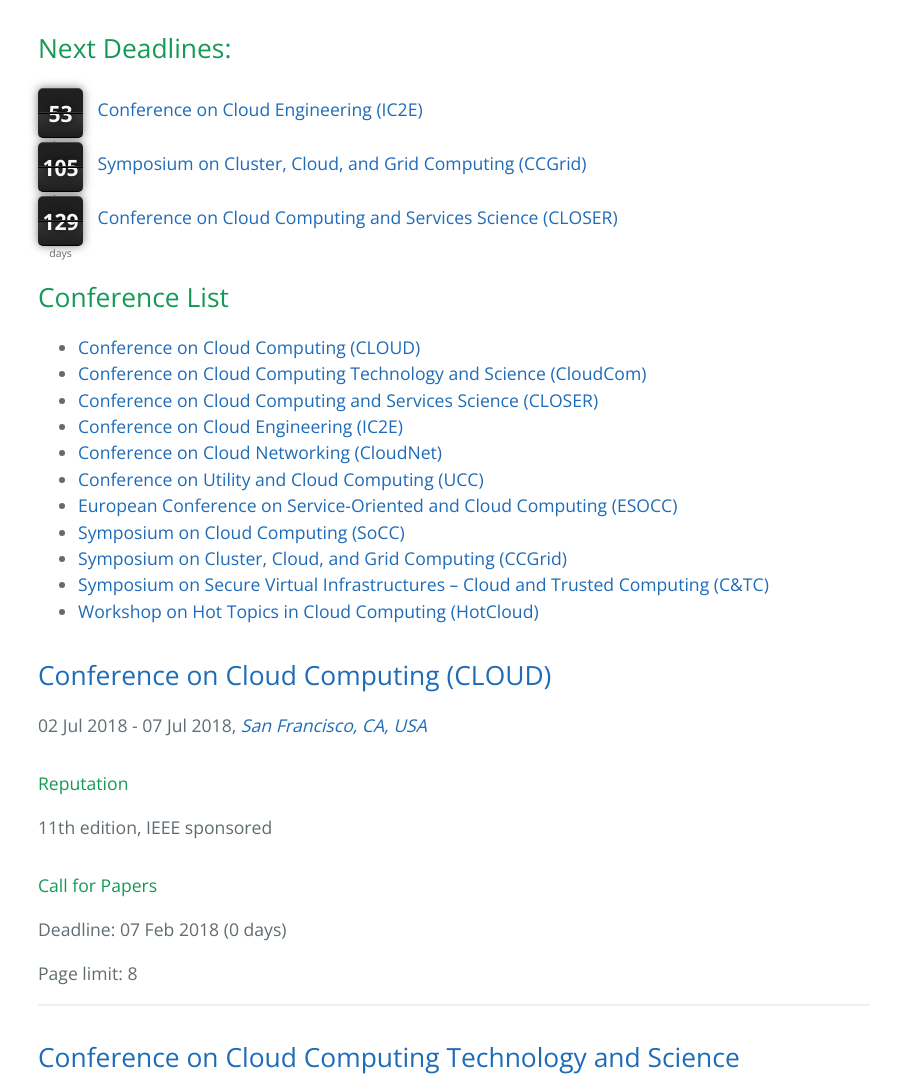
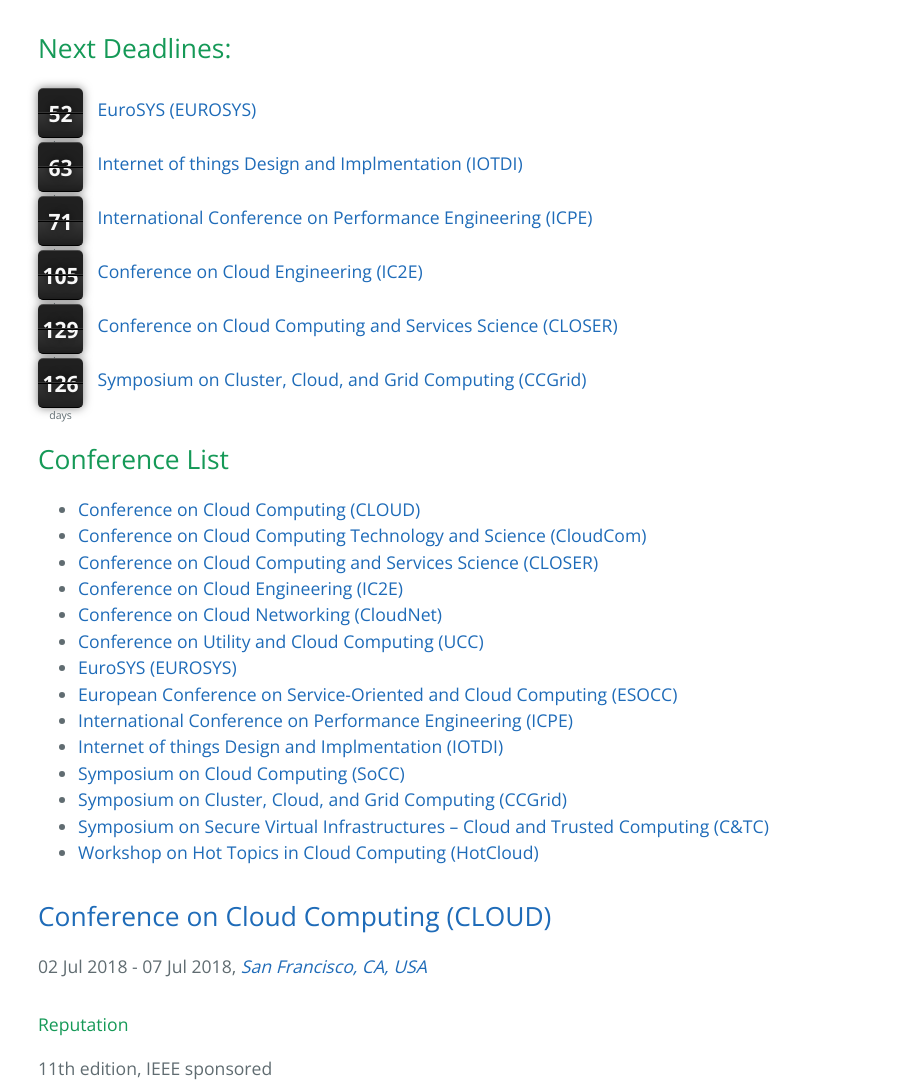
Before and after one commit to stefan-kolb/cloud-conferences, a Jekyll site: the page built from index.html, in a window 1280 px wide and 1400 px high. Shown: the part 320-1400 px from the top of the window, without its empty margins (186-1087 px from the left). Built offline with Jekyll 4.4.1, drawn with Linux system fonts in a browser that asks for light colours; nearby versions of some CDN libraries; some of the changed text lies outside the part shown.

Commit message:
added eurosys, icpe, iotdi, ic2e

```diff
--- a/_data/conferences.yml
+++ b/_data/conferences.yml
@@ -47,7 +47,7 @@
   abbrv: CCGrid
   url: http://www.ccgrid2019.org/
   edition: 19
-  deadline: "2018-11-16"
+  deadline: "2018-12-7"
   date_from: "2019-05-14"
   date_to: "2019-05-17"
   organization: IEEE/ACM
@@ -63,13 +63,13 @@
 
 - name: Conference on Cloud Engineering
   abbrv: IC2E
-  url: http://conferences.computer.org/IC2E/2018/
+  url: http://conferences.computer.org/IC2E/2019/
   edition: 6
   organization: IEEE
-  deadline: "2018-09-25"
-  date_from: "2019-04-17"
-  date_to: "2019-04-20"
-  location: "Orlando, FL, USA"
+  deadline: "2018-11-16"
+  date_from: "2019-06-24"
+  date_to: "2019-06-27"
+  location: "Prague,Czech Republic"
   page_limit: 11
 
 - name: Symposium on Cloud Computing
@@ -152,3 +152,35 @@
   date_to: "2018-10-23"
   location: "Valletta, Malta"
   page_limit: 18
+
+
+- name: Internet of things Design and Implmentation
+  abbrv: IOTDI
+  url: http://conferences.computer.org/IoTDI/
+  edition: 8
+  deadline: "2018-10-05"
+  date_from: "2019-4-1"
+  date_to: "2019-4-1"
+  location: "Montreal, Canada"
+  page_limit: 18
+
+- name: EuroSYS
+  abbrv: EUROSYS
+  url: http://www.eurosys2019.org
+  edition: 8
+  deadline: "2018-09-24"
+  date_from: "2019-3-25"
+  date_to: "2019-3-28"
+  location: "Dresden, Germany"
+  page_limit: 18
+
+
+- name: International Conference on Performance Engineering
+  abbrv: ICPE
+  url: https://icpe2019.spec.org/
+  edition: 8
+  deadline: "2018-10-13"
+  date_from: "2019-4-07"
+  date_to: "2019-4-11"
+  location: "Mumbai, India"
+  page_limit: 18
```
